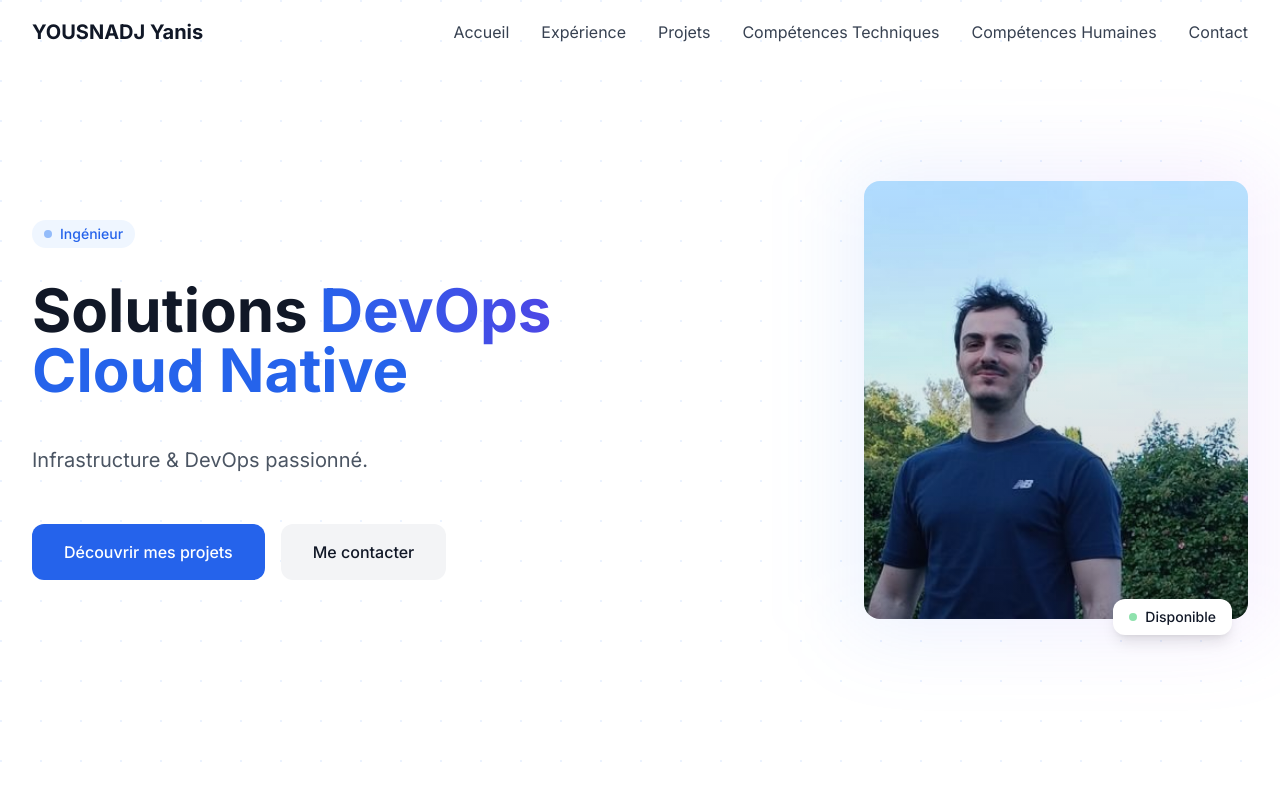
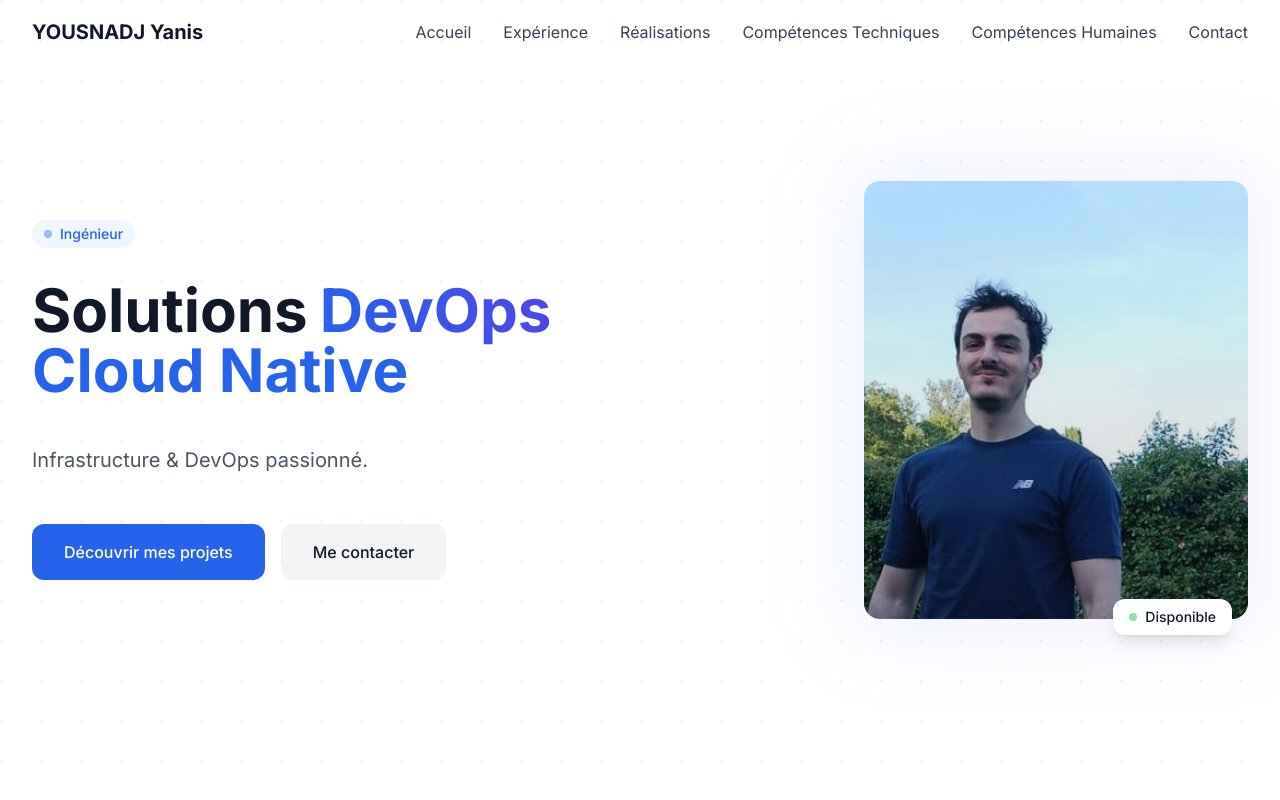
Before and after one commit to aimendenche/aimen-portfolio, a Next.js app: page / in a window 1280 px wide. Shown: the top 800 px of the page. Built offline with nearby package versions, Linux system fonts and the light colour scheme.

Commit message:
update portfolio

```diff
--- a/app/components/Navbar.tsx
+++ b/app/components/Navbar.tsx
@@ -75,11 +75,11 @@ export default function Navbar() {
             </button>
 
             <button
-              onClick={() => scrollToSection("realisation")}
+              onClick={() => scrollToSection("project")}
               className="text-gray-700 dark:text-gray-300 hover:text-gray-900
                       dark:hover:text-white transition-colors"
             >
-              Projets
+              Réalisations
             </button>
 
             <button
```
